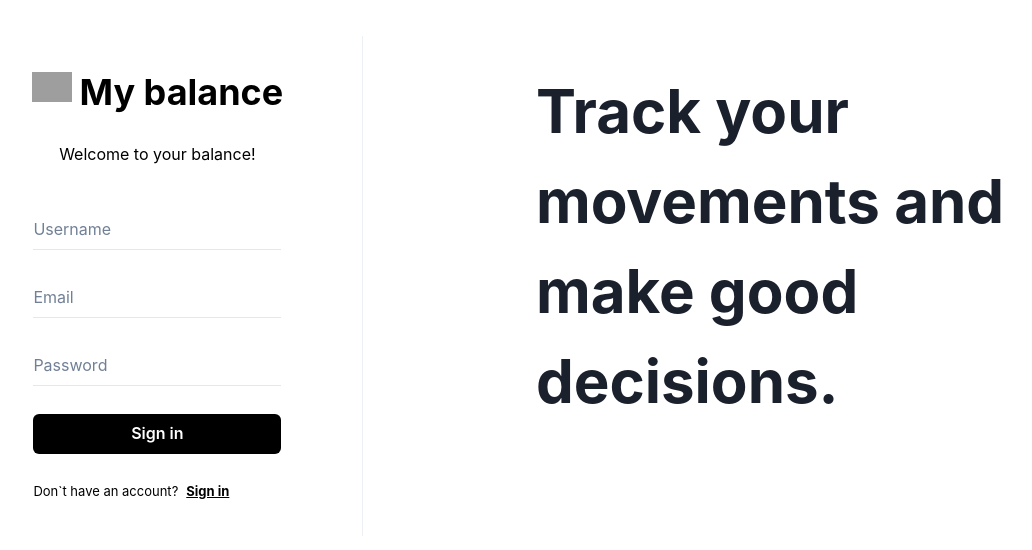
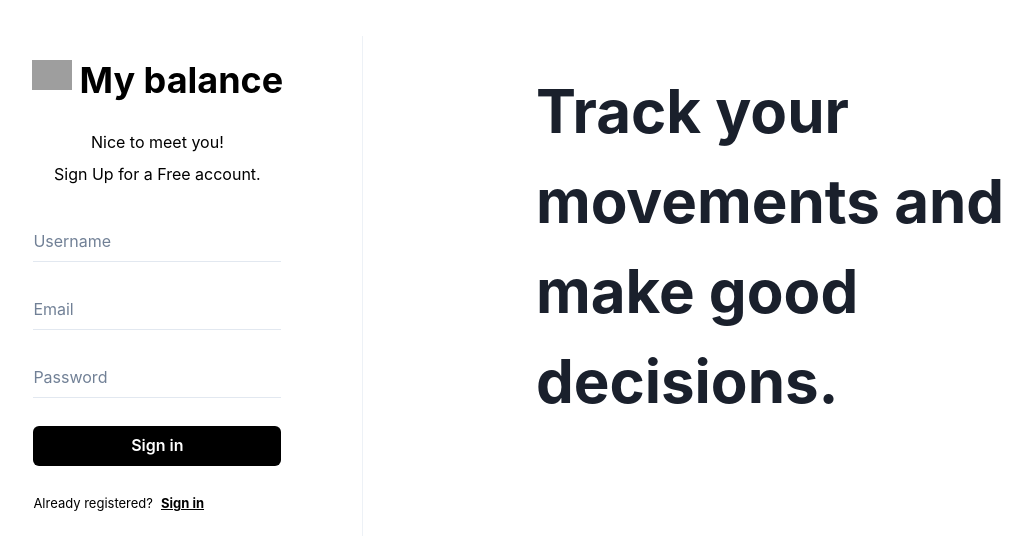
Before and after one commit to ebereber/alkemy, a React (Vite) app in the folder client/: page /signup in a window 1280 px wide. Shown: the part 114-664 px from the top of the page, without its empty margins (39-1071 px from the left). Built offline with nearby package versions, Linux system fonts and the light colour scheme; grey boxes are pictures that could not be loaded.

Commit message:
style: adds minor changes to registration pages

```diff
--- a/client/src/pages/SignIn.jsx
+++ b/client/src/pages/SignIn.jsx
@@ -4,7 +4,6 @@ import {
   Center,
   Divider,
   FormControl,
-  FormLabel,
   Heading,
   HStack,
   Image,
@@ -80,7 +79,7 @@ function SignIn() {
             </FormControl>
             <Box w={'100%'} pb="28px">
               {error && (
-                <Text mt={'1rem'} color={'red.500'} fontSize="12px">
+                <Text mt={'1rem'} pb="12px" color={'red.500'} textAlign="center" fontSize="12px">
                   {error}
                 </Text>
               )}
@@ -102,7 +101,7 @@ function SignIn() {
               )}
             </Box>
             <HStack fontSize={'13px'}>
-              <Text as={'span'}> Don`t have an account?</Text>
+              <Text as={'span'}> Don't have an account?</Text>
               <LinkBox
                 textDecoration="underline"
                 color={'black'}
@@ -134,25 +133,3 @@ function SignIn() {
 }
 
 export default SignIn
-
-/*
-<Stack
-align={'center'}
-spacing={{ base: 8, md: 10 }}
-py={{ base: 20, md: 28 }}
-direction={{ base: 'column', md: 'row' }}
->
-    <Heading
-    lineHeight={1.1}
-    fontWeight={600}
-    fontSize={{ base: '3xl', sm: '4xl', lg: '6xl' }}>
-    <Text>
-    Money Managment
-    </Text>
-
-    <Text as={'span'} color={'grey'} fontSize={'1rem'}>
-    Money Managment is an on-chain perpetual futures DEX with deep liquidity and builder-ready composability.
-    </Text>
-</Heading>
-
-</Stack> */
--- a/client/src/pages/SignUp.jsx
+++ b/client/src/pages/SignUp.jsx
@@ -4,7 +4,6 @@ import {
   Center,
   Divider,
   FormControl,
-  FormLabel,
   Heading,
   HStack,
   Image,
@@ -52,8 +51,8 @@ function SignUp() {
             </HStack>
 
             <VStack pb="28px" fontWeight={'400'}>
-              <Text>Welcome to your balance!</Text>
-              <Text></Text>
+              <Text>Nice to meet you!</Text>
+              <Text>Sign Up for a Free account.</Text>
             </VStack>
           </VStack>
           <form onSubmit={handleSubmit}>
@@ -90,7 +89,7 @@ function SignUp() {
             </FormControl>
             <Box w={'100%'} pb="28px">
               {error && (
-                <Text mt={'1rem'} color={'red.500'} fontSize="12px">
+                <Text mt={'1rem'} pb="12px" color={'red.500'} textAlign="center" fontSize="12px">
                   {error}
                 </Text>
               )}
@@ -112,7 +111,7 @@ function SignUp() {
               )}
             </Box>
             <HStack fontSize={'13px'}>
-              <Text as={'span'}> Don`t have an account?</Text>
+              <Text as={'span'}> Already registered?</Text>
               <LinkBox
                 textDecoration="underline"
                 color={'black'}
```
